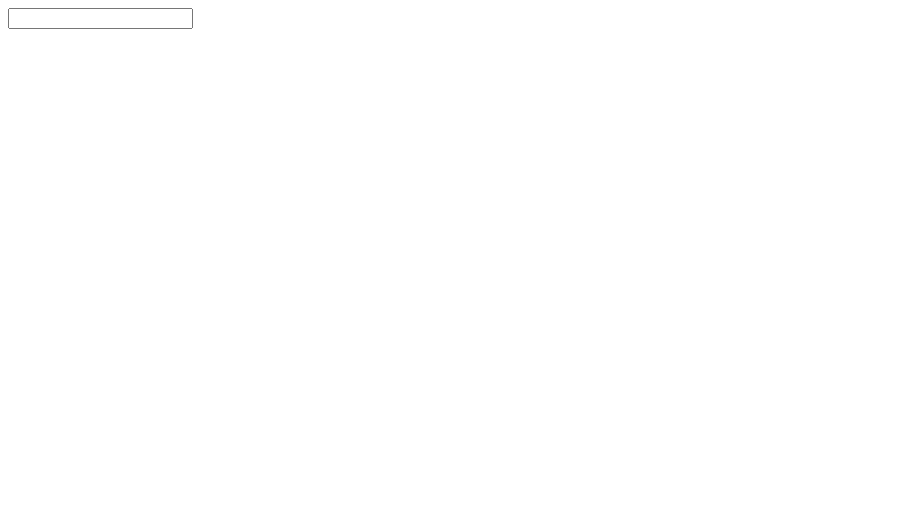
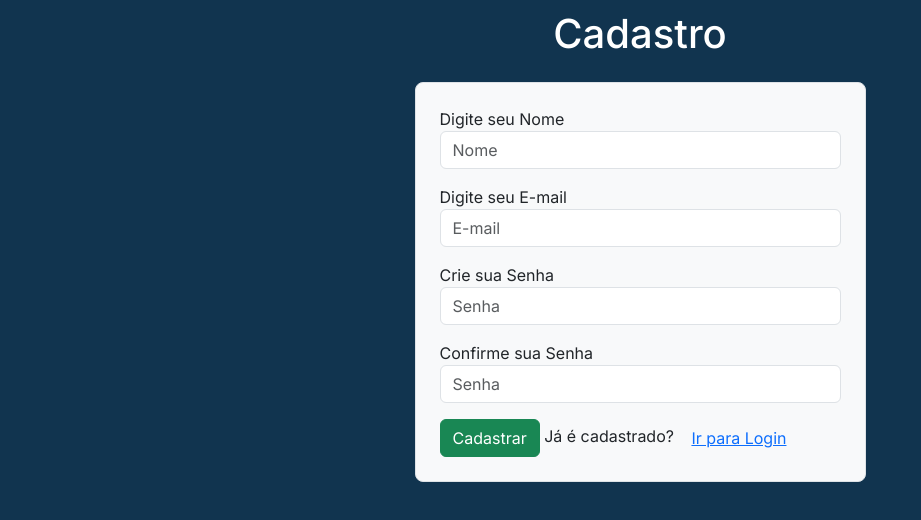
Before and after one commit to dennerborba/atividade_nodejs_API, a website: page index.html in a window 1280 px wide. Shown: the whole page, without its empty margins (0-921 px from the left). Drawn offline with nearby package versions, Linux system fonts and the light colour scheme.

Commit message:
criado telas de login e cadastro

```diff
--- /dev/null
+++ b/css/style.css
@@ -0,0 +1,15 @@
+@import url('https://fonts.googleapis.com/css2?family=DM+Sans:ital,opsz,wght@0,9..40,100;0,9..40,200;1,9..40,100&family=Inter:wght@400;500;600;700&family=Ubuntu:wght@700&display=swap');
+
+*{
+    font-family: 'Inter', sans-serif;
+}
+
+h1{
+    text-align: center;
+    margin-top: 10px;
+    color: white;
+}
+
+body{
+    background-color: #11344f;
+}
--- a/index.html
+++ b/index.html
@@ -1,11 +1,43 @@
-<!DOCTYPE html>
+<!doctype html>
 <html lang="en">
-<head>
-    <meta charset="UTF-8">
-    <meta name="viewport" content="width=device-width, initial-scale=1.0">
+  <head>
+    <meta charset="utf-8">
+    <meta name="viewport" content="width=device-width, initial-scale=1">
     <title>Cadastro</title>
-</head>
-<body>
-    <input type="text">
-</body>
+    <link href="https://cdn.jsdelivr.net/npm/bootstrap@5.3.2/dist/css/bootstrap.min.css" rel="stylesheet" integrity="sha384-T3c6CoIi6uLrA9TneNEoa7RxnatzjcDSCmG1MXxSR1GAsXEV/Dwwykc2MPK8M2HN" crossorigin="anonymous">
+    <link rel="stylesheet" href="/css/style.css">
+  </head>
+  <body>
+    <h1>Cadastro</h1>
+    <div class="container mt-4">
+        <div class="row align-items-center">
+            <div class="col-md-10 mx-auto col-lg-5">
+                <form class="p-4 p-md-8 border rounded-3 bg-light">
+                  <div class="form-row mb-3">
+                    <label for="inputNome">Digite seu Nome</label>
+                    <input type="nome" class="form-control" id="inputNome" placeholder="Nome">
+                </div>
+                  <div class="form-row mb-3">
+                    <label for="inputEmail">Digite seu E-mail</label>
+                    <input type="email" class="form-control" id="inputEmail" placeholder="E-mail">
+                </div>
+                <div class="form-row mb-3">
+                    <label for="inputSenha">Crie sua Senha</label>
+                    <input type="password" class="form-control" id="inputSenha" placeholder="Senha">
+                </div>
+                <div class="form-row mb-3">
+                  <label for="inputPassword">Confirme sua Senha</label>
+                  <input type="password" class="form-control" id="inputPassword" placeholder="Senha">
+              </div>
+              <div class="form-group-row">
+                <button type="submit" class="btn btn-success">Cadastrar</button>
+                <label>Já é cadastrado?</label>
+                <a class="btn btn-link" href="login.html">Ir para Login</a>
+              </div>
+                </form>
+            </div>
+        </div>
+    </div>
+    <script src="https://cdn.jsdelivr.net/npm/bootstrap@5.3.2/dist/js/bootstrap.bundle.min.js" integrity="sha384-C6RzsynM9kWDrMNeT87bh95OGNyZPhcTNXj1NW7RuBCsyN/o0jlpcV8Qyq46cDfL" crossorigin="anonymous"></script>
+  </body>
 </html>
```
Also changed, not shown: login.html (added, +43 -0 lines), style.css (deleted).
